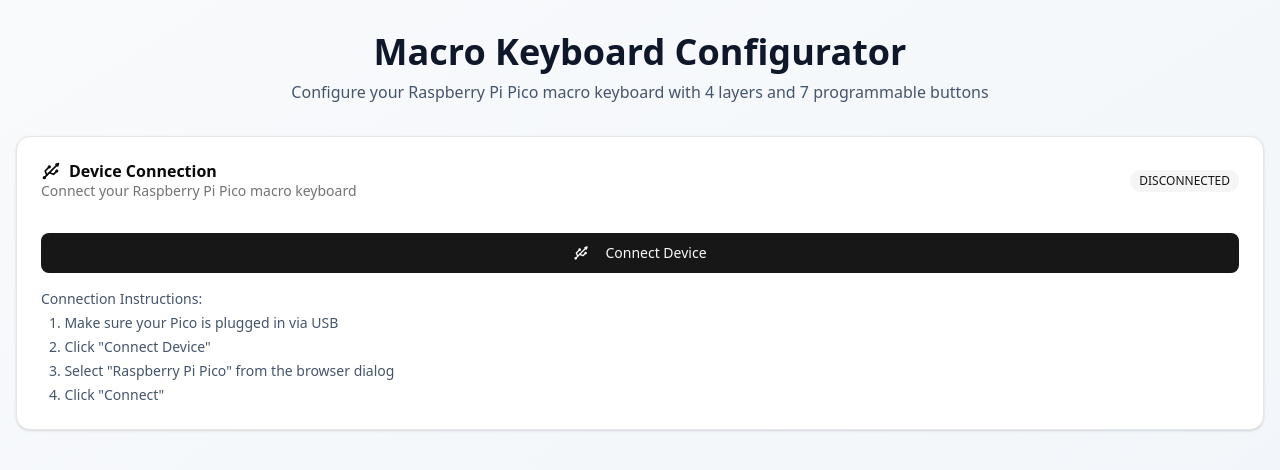
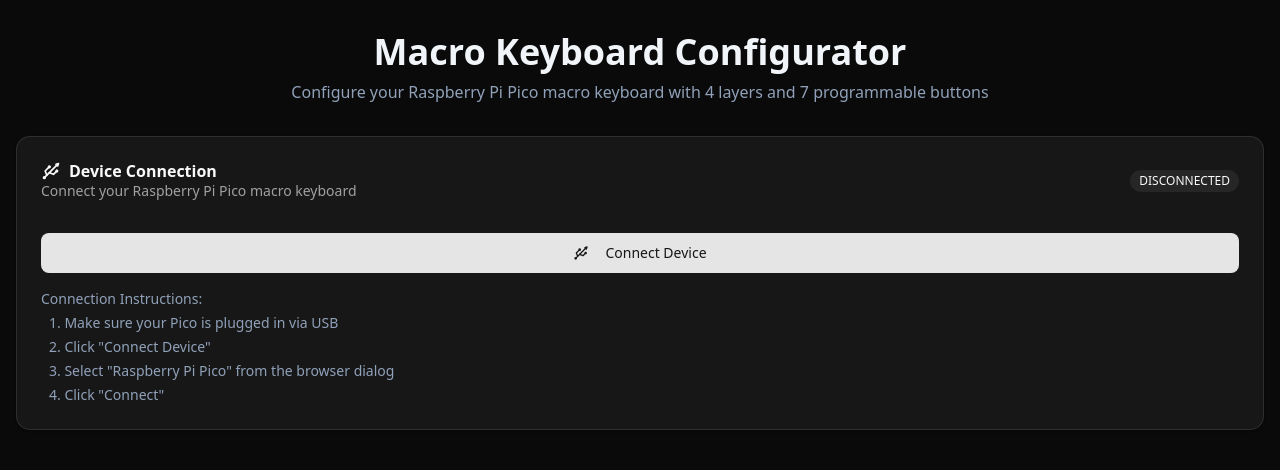
Before and after one commit to szymonwilczek/talos-7, a Next.js app in the folder web-interface/: page / in a window 1280 px wide. Shown: the top 470 px of the page. Built offline with nearby package versions, Linux system fonts and the light colour scheme.

Commit message:
feat: next-themes for theme provider

```diff
--- a/web-interface/app/layout.tsx
+++ b/web-interface/app/layout.tsx
@@ -1,5 +1,6 @@
 import type { Metadata } from "next";
 import { Geist, Geist_Mono } from "next/font/google";
+import { ThemeProvider } from "next-themes";
 import "./globals.css";
 
 const geistSans = Geist({
@@ -23,13 +24,20 @@
   children: React.ReactNode;
 }>) {
   return (
-    <html lang="en">
+    <html lang="en" suppressHydrationWarning>
       <body
         className={`${geistSans.variable} ${geistMono.variable} antialiased`}
       >
-        <main className="min-h-screen bg-gradient-to-br from-slate-50 to-slate-100 dark:from-slate-950 dark:to-slate-900">
-          {children}
-        </main>
+        <ThemeProvider
+          attribute="class"
+          defaultTheme="dark"
+          enableSystem={false}
+          disableTransitionOnChange
+        >
+          <main className="min-h-screen">
+            {children}
+          </main>
+        </ThemeProvider>
       </body>
     </html>
   );
--- a/web-interface/package.json
+++ b/web-interface/package.json
@@ -22,6 +22,7 @@
     "clsx": "^2.1.1",
     "lucide-react": "^0.553.0",
     "next": "16.0.3",
+    "next-themes": "^0.4.6",
     "react": "19.2.0",
     "react-dom": "19.2.0",
     "tailwind-merge": "^3.4.0"
```
Also changed, not shown: 1 other file (tests, documents, lock files or other folders).
